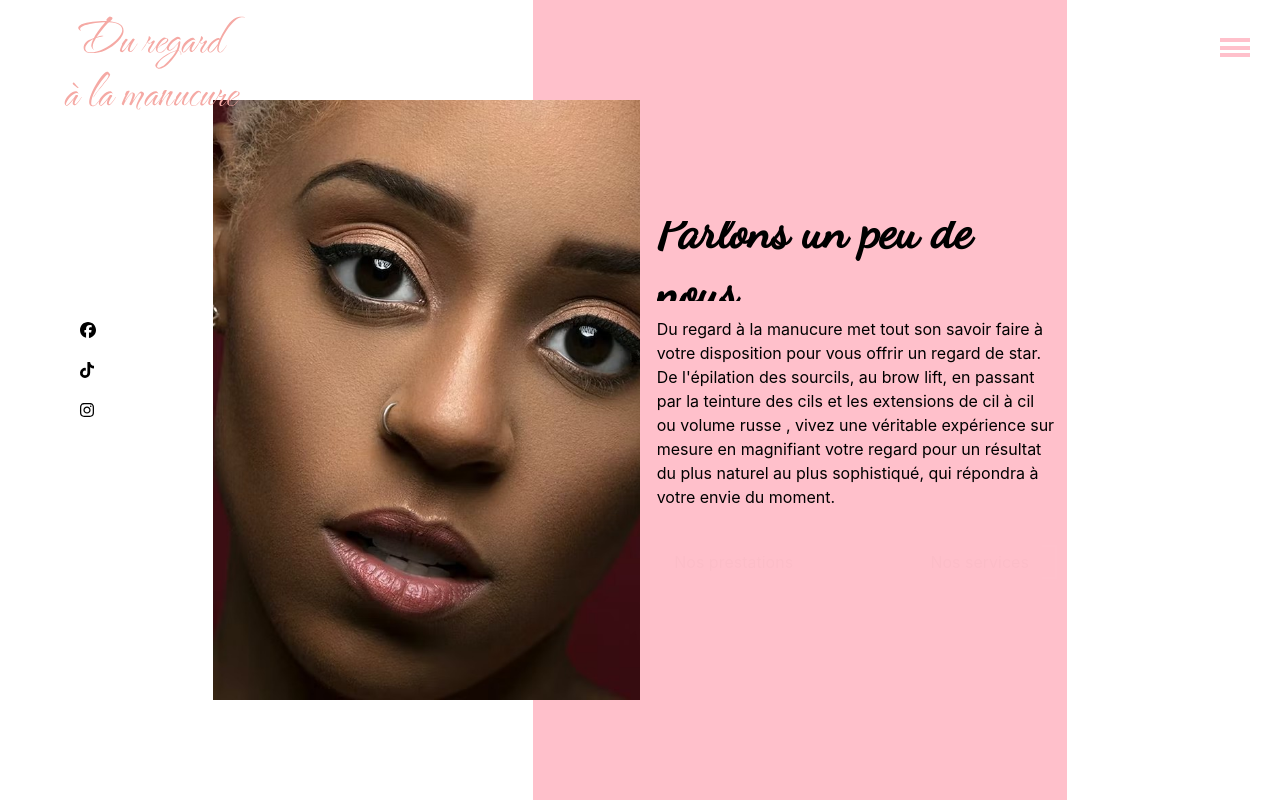
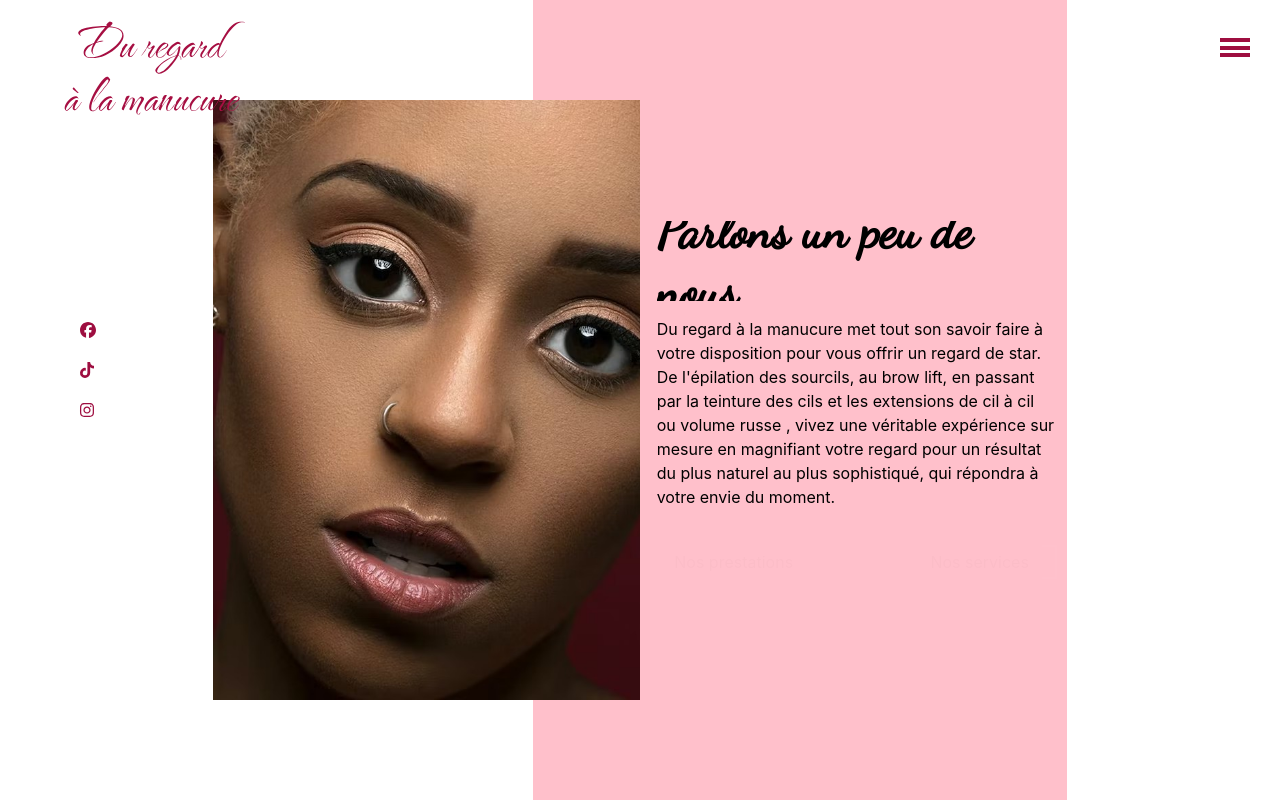
Before and after one commit to yohanetifier/du-regard-a-la-manucure, a React (Create React App) app: page /about in a window 1280 px wide. Shown: the top 800 px of the page. Built offline with nearby package versions, Linux system fonts and the light colour scheme.

Commit message:
transition on social network

```diff
--- a/src/components/App/App.tsx
+++ b/src/components/App/App.tsx
@@ -4,12 +4,19 @@ import Header from '../Header/Header'
 import './App.css';
 import AnimatedRoutes from "../AnimatedRoutes/AnimatedRoutes";
 
+export const BackgroundColor = createContext({
+  isBackgroundColorIsPink: false,
+  setIsBackgroundColorIsPink: (arg: boolean) => { }
+});
+
 function App() {
-
+  const [isBackgroundColorIsPink, setIsBackgroundColorIsPink] = useState<boolean>(false);
   return (
     <>
-      <Header />
-      <AnimatedRoutes />
+      <BackgroundColor.Provider value={{ isBackgroundColorIsPink, setIsBackgroundColorIsPink }}>
+        <Header />
+        <AnimatedRoutes />
+      </BackgroundColor.Provider>
     </>
   );
 }
--- a/src/components/Header/Header.module.scss
+++ b/src/components/Header/Header.module.scss
@@ -1,4 +1,5 @@
-@use "../../styles/utils/variables.scss" as var;
+// @use "../../styles/utils/variables.scss" as var;
+@import  "../../styles/utils/variables.scss" ;
 
 .header {
     display: flex;
@@ -13,21 +14,16 @@
 
 
 .img{
-    margin-top: 30px;
-    height:300px;
+    margin-top: 40px;
+    height:200px;
     width: 300px;
-    // @media only screen and (max-width: map-get(var.$breakpoints, "mobileS")){
-    //     border: 2px solid blue;
-    //     margin-top: 10px;
-    //     width: 100px;
-    //     height: 100px;
-    // }
-    @media only screen and (max-width: map-get(var.$breakpoints, "phone-up")){
+    z-index: 10;
+    @media only screen and (max-width: map-get($breakpoints, "phone-up")){
         margin-top: 10px;
         width: 150px;
         height: 150px;
     }
-    @media only screen and (max-width: map-get(var.$breakpoints, "tablet-down")){
+    @media only screen and (max-width: map-get($breakpoints, "tablet-down")){
         // border: 2px solid red;
         margin-left: -30px;
         width: 200px;
@@ -64,7 +60,7 @@
 }
 
 .firstline,.secondline, .thirdline  {
-    background-color: var.$color-primary;
+    background-color: #9E0E40;
     position: absolute;
     top: 10%;
     width: 100%;
@@ -79,7 +75,6 @@
 
 .thirdline {
     top: 60%;
-
 }
 
 .movefirstline, .movethirdline,  .movesecondline {
@@ -117,8 +112,7 @@
 .actifmenu {
     transform: translateX(-0%);
     transition: transform 400ms;
-    background-color: var.$color-primary;
-
+    background-color: $color-primary;
 }
 
 .wrapperlink {
--- a/src/components/Header/Header.tsx
+++ b/src/components/Header/Header.tsx
@@ -1,10 +1,12 @@
-import styles from './Header.module.scss'
-import { Link } from 'react-router-dom'
-import logo from '../../assets/images/logo/V1_Rose.svg'
-import { useState } from 'react';
+import styles from './Header.module.scss';
+import { Link } from 'react-router-dom';
+import logo from '../../assets/images/logo/V1_Rose.svg';
+// import logo from '../../assets/images/logo/du_regard_a_la_manucure.svg'
+import { useState, useContext } from 'react';
 import { motion } from 'framer-motion';
 import Image from '../Image/Image';
 import SocialNetwork from '../SocialNetwork/SocialNetwork';
+import { BackgroundColor } from '../App/App';
 
 export interface Navigation {
     label: string
@@ -59,11 +61,24 @@ const item = {
 
 const Header = () => {
     const [menu, setMenu] = useState(false);
+    const { isBackgroundColorIsPink } = useContext(BackgroundColor);
+
+    const changeColor = {
+        purple: {
+            filter: 'invert(7%) sepia(85%) saturate(6792%) hue-rotate(334deg) brightness(103%) contrast(89%)'
+        },
+        black: {
+            fill: 'black'
+        }
+    }
+
+    const { purple } = changeColor;
+    const { black } = changeColor;
 
     return (
         <div className={styles.header}>
             <Link className={styles.logo} to='/'>
-                <img src={logo} alt="" className={styles.img} />
+                <img src={logo} alt="" className={styles.img} style={!menu ? purple : black} />
             </Link>
             <div className={styles.menu}>
                 <div className={styles.menulayout} onClick={() => !menu ? setMenu(true) : setMenu(false)}>
@@ -86,6 +101,7 @@ const Header = () => {
             </div>
             <SocialNetwork
                 className={styles.socialNetwork}
+                menu={menu}
             />
         </div>
     )
--- a/src/components/SecondSection/SecondSection.tsx
+++ b/src/components/SecondSection/SecondSection.tsx
@@ -3,14 +3,26 @@ import { useRef } from "react";
 import img2 from '../../assets/images/hadis-safari-A7rkoSFjrG0-unsplash.jpg'
 import img1 from '../../assets/images/sara-dabaghian-wZx6BeqZNUk-unsplash.jpg'
 import { delay, motion, useInView } from 'framer-motion';
-import { useState } from 'react';
+import { useState, useContext } from 'react';
 import Image from '../Image/Image';
+import { BackgroundColor } from '../App/App';
 
 function SecondSection() {
     const wrapper = useRef(null);
     const isInView = useInView(wrapper, { once: true, amount: 0.5 });
+    const forBackgroundColor = useInView(wrapper, { amount: 0.5 });
     const [isOver, setIsOver] = useState(false);
     const MotionImage = motion(Image);
+    const { isBackgroundColorIsPink, setIsBackgroundColorIsPink } = useContext(BackgroundColor);
+
+    if (forBackgroundColor) {
+        setIsBackgroundColorIsPink(true);
+    } else {
+        setIsBackgroundColorIsPink(false);
+    }
+
+    console.log('isBackgroundColorIsPink', isBackgroundColorIsPink);
+
 
     const container = {
         show: {
--- a/src/components/SocialNetwork/SocialNetwork.module.scss
+++ b/src/components/SocialNetwork/SocialNetwork.module.scss
@@ -6,3 +6,13 @@
 .link {
     color: black;
 }
+
+.purpleColor {
+    color: #9E0E40;
+    transition: color 300ms;
+}
+
+.blackColor {
+    color: black;
+    transition: color 300ms;
+}
--- a/src/components/SocialNetwork/SocialNetwork.tsx
+++ b/src/components/SocialNetwork/SocialNetwork.tsx
@@ -6,19 +6,20 @@ import styles from './SocialNetwork.module.scss';
 
 interface Props {
     className?: string
+    menu?: boolean
 }
 
-function SocialNetwork({ className }: Props) {
+function SocialNetwork({ className, menu }: Props) {
     return (
         <div className={`${className} ${styles.wrapper}`}>
             <a href="https://google.fr" target="_blank" rel="noreferrer" className={styles.link}>
-                <FontAwesomeIcon icon={faFacebook} />
+                <FontAwesomeIcon icon={faFacebook} /* color={!menu ? "#9E0E40" : "null"} */ className={!menu ? styles.purpleColor : styles.blackColor} />
             </a>
             <a href="https://www.tiktok.com/@duregardalamanucure" target="_blank" className={styles.link}>
-                <FontAwesomeIcon icon={faTiktok} />
+                <FontAwesomeIcon icon={faTiktok} className={!menu ? styles.purpleColor : styles.blackColor} />
             </a>
             <a href="https://www.instagram.com/du_regard_a_la_manucure/" target="_blank" className={styles.link}>
-                <FontAwesomeIcon icon={faInstagram} />
+                <FontAwesomeIcon icon={faInstagram} className={!menu ? styles.purpleColor : styles.blackColor} />
             </a>
         </div>
     )
--- a/src/index.css
+++ b/src/index.css
@@ -17,12 +17,3 @@ code {
   font-family: source-code-pro, Menlo, Monaco, Consolas, 'Courier New',
     monospace;
 }
-
-p {
-  /* line-height: 24px; */
-}
-
-.cls-1{
-  border: 2px solid green;
-  color: black;
-}
```
Also changed, not shown: src/assets/images/logo/V1_Rose.svg, src/assets/images/logo/du_regard_a_la_manucure.svg (added).
